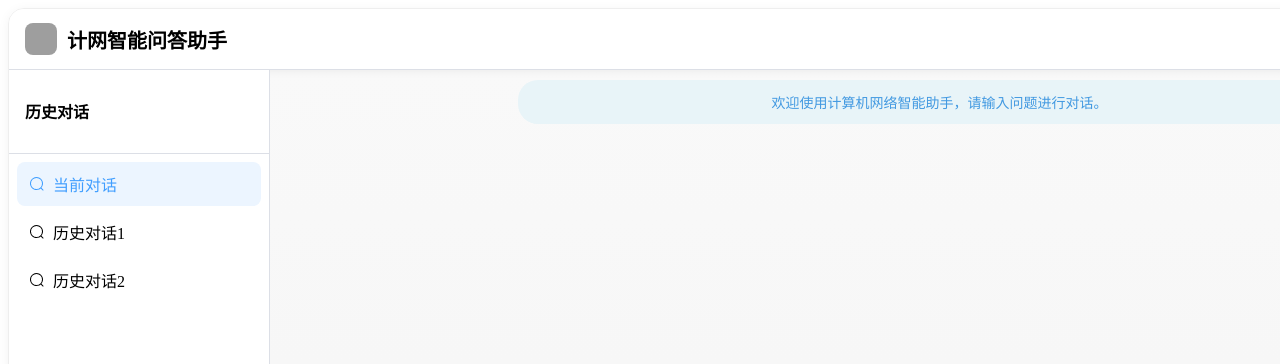
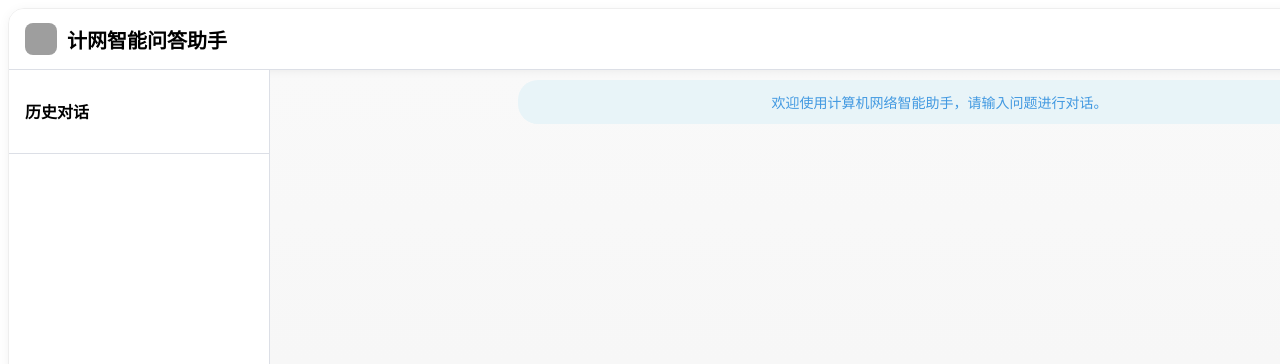
Before and after one commit to shakuakua/net-rag-Vue, a Vue app: page / in a window 1280 px wide. Shown: the top 364 px of the page. Built offline with nearby package versions, Linux system fonts and the light colour scheme; grey boxes are pictures that could not be loaded; the HTML template or start-up script is replaced by a standard one.

Commit message:
删除历史对话,新增模型配置按钮

```diff
--- a/src/App.vue
+++ b/src/App.vue
@@ -5,6 +5,11 @@
       <img src="/assets/Image_1730023624360.png" alt="logo"></img>
       <h1 >计网智能问答助手</h1>
     </div>
+
+    <!-- 添加模型配置按钮 -->
+     <el-button type="primary" @click="showModelConfigDialog = true">
+      模型配置
+     </el-button>
   </header>
 
   <main class="app-main">
@@ -16,20 +21,7 @@
         <div class="sidebar-header">
           <h2>历史对话</h2>
         </div>
-        <div class="history-list">
-          <div class="history-item active">
-            <el-icon class="history-icon"><Search /></el-icon>
-            <span>当前对话</span>
-          </div>
-          <div class="history-item">
-            <el-icon class="history-icon"><Search /></el-icon>
-            <span>历史对话1</span>
-          </div>
-          <div class="history-item">
-            <el-icon class="history-icon"><Search /></el-icon>
-            <span>历史对话2</span>
-          </div>
-        </div>
+
       </aside>
 
       <!-- 对话页面 -->
@@ -38,6 +30,10 @@
 
         <!-- 输入框 -->
         <InputBox />
+        <!-- 模型配置对话框 -->
+        <ModelConfigDialog
+      v-model:visible="showModelConfigDialog"
+    />
       </section>
   </main>
 </div>
@@ -48,9 +44,11 @@
 import MessageList from './components/MessageList.vue';
 import InputBox from './components/InputBox.vue';
 import { useChatStore } from '@/store/chatStore';
-
+import { ref } from 'vue'
+import ModelConfigDialog from './components/ModelConfigDialog.vue';
 
 const chatStore = useChatStore()
+const showModelConfigDialog = ref(false)
 
 </script>
 
```
